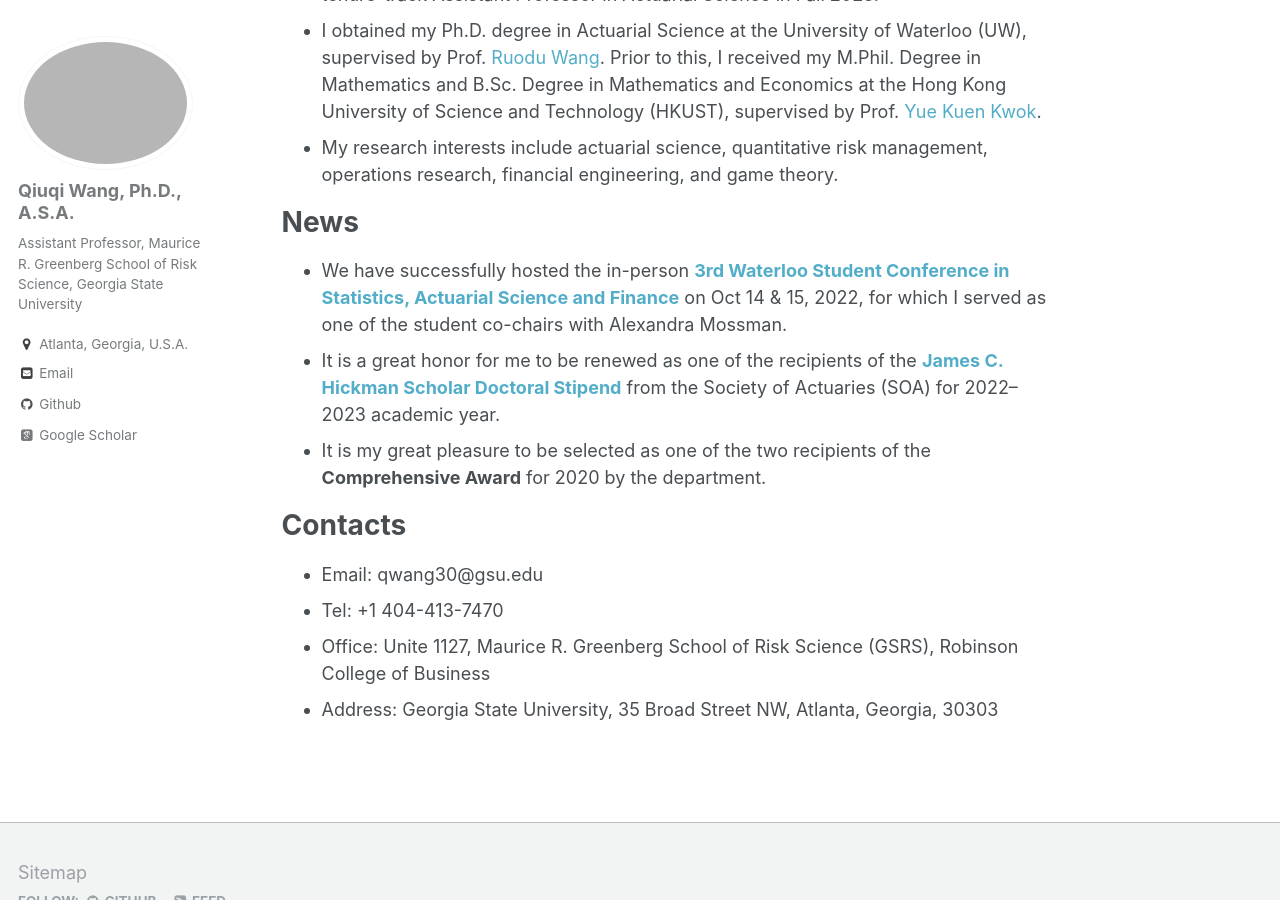
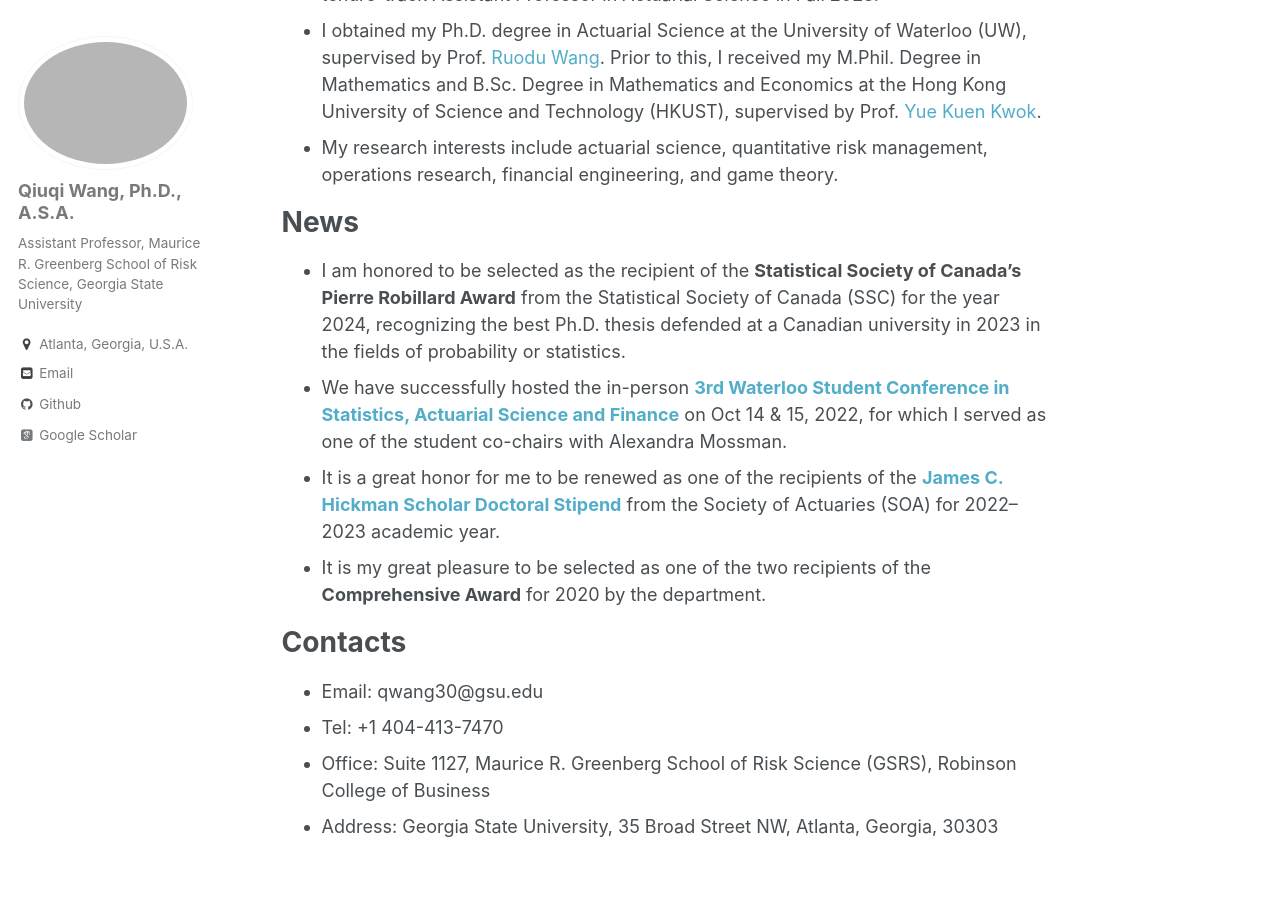
Before and after one commit to qwangan/qwangan.github.io, a Jekyll site: the page built from _pages/about.md, in a window 1280 px wide and 900 px high, scrolled down 591 px. Built offline with Jekyll 4.4.1, drawn with Linux system fonts in a browser that asks for light colours; some web fonts are replaced.

Commit message:
Update about.md

```diff
--- a/_pages/about.md
+++ b/_pages/about.md
@@ -18,6 +18,7 @@ redirect_from:
 * My research interests include actuarial science, quantitative risk management, operations research, financial engineering, and game theory.
 
 # News
+* I am honored to be selected as the recipient of the **Statistical Society of Canada's Pierre Robillard Award** from the Statistical Society of Canada (SSC) for the year 2024, recognizing the best Ph.D. thesis defended at a Canadian university in 2023 in the fields of probability or statistics.
 * We have successfully hosted the in-person **[3rd Waterloo Student Conference in Statistics, Actuarial Science and Finance](https://uwaterloo.ca/statistics-actuarial-science-finance-student-conference/)** on Oct 14 & 15, 2022, for which I served as one of the student co-chairs with Alexandra Mossman.
 * It is a great honor for me to be renewed as one of the recipients of the **[James C. Hickman Scholar Doctoral Stipend](https://www.soa.org/resources/announcements/press-releases/2022/2022-hickman-scholar/)** from the Society of Actuaries (SOA) for 2022--2023 academic year.
 * It is my great pleasure to be selected as one of the two recipients of the **Comprehensive Award** for 2020 by the department.
@@ -25,5 +26,5 @@ redirect_from:
 # Contacts
 * Email: qwang30@gsu.edu
 * Tel: +1 404-413-7470
-* Office: Unite 1127, Maurice R. Greenberg School of Risk Science (GSRS), Robinson College of Business
+* Office: Suite 1127, Maurice R. Greenberg School of Risk Science (GSRS), Robinson College of Business
 * Address: Georgia State University, 35 Broad Street NW, Atlanta, Georgia, 30303
```
